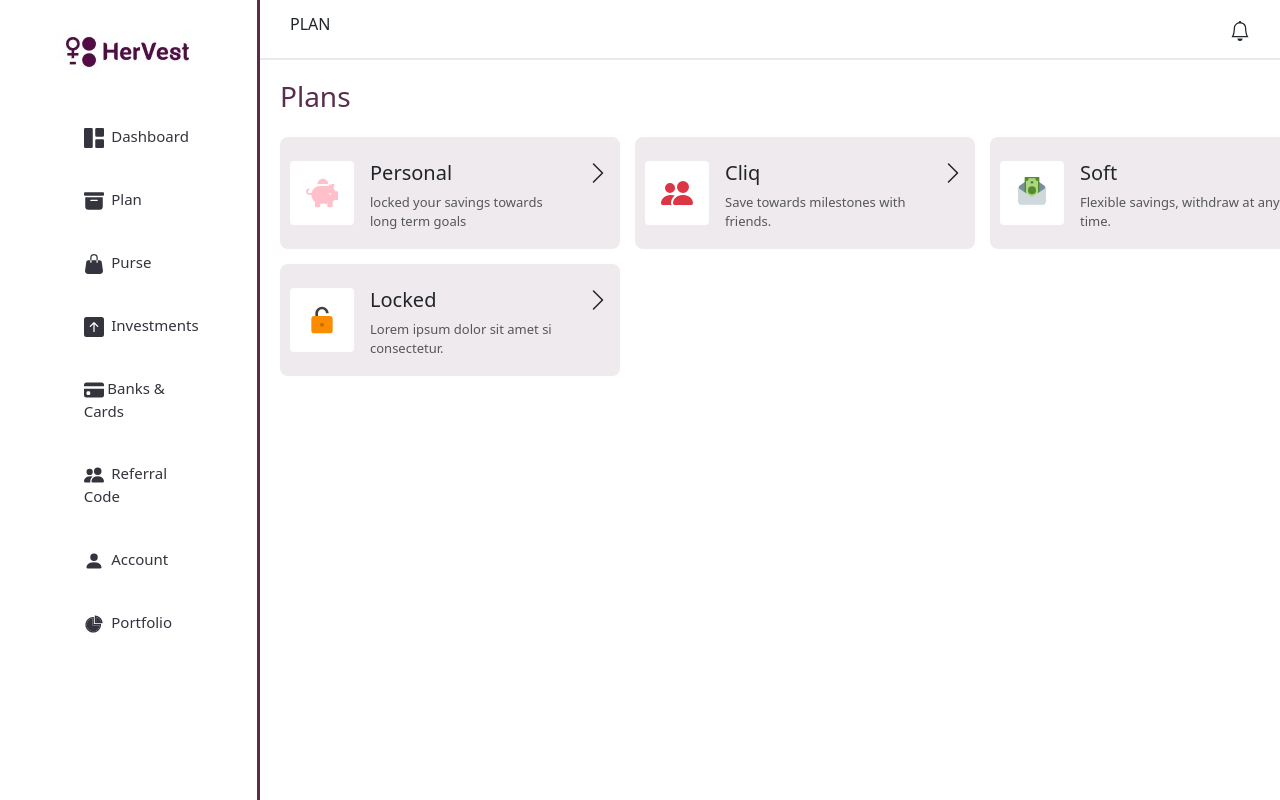
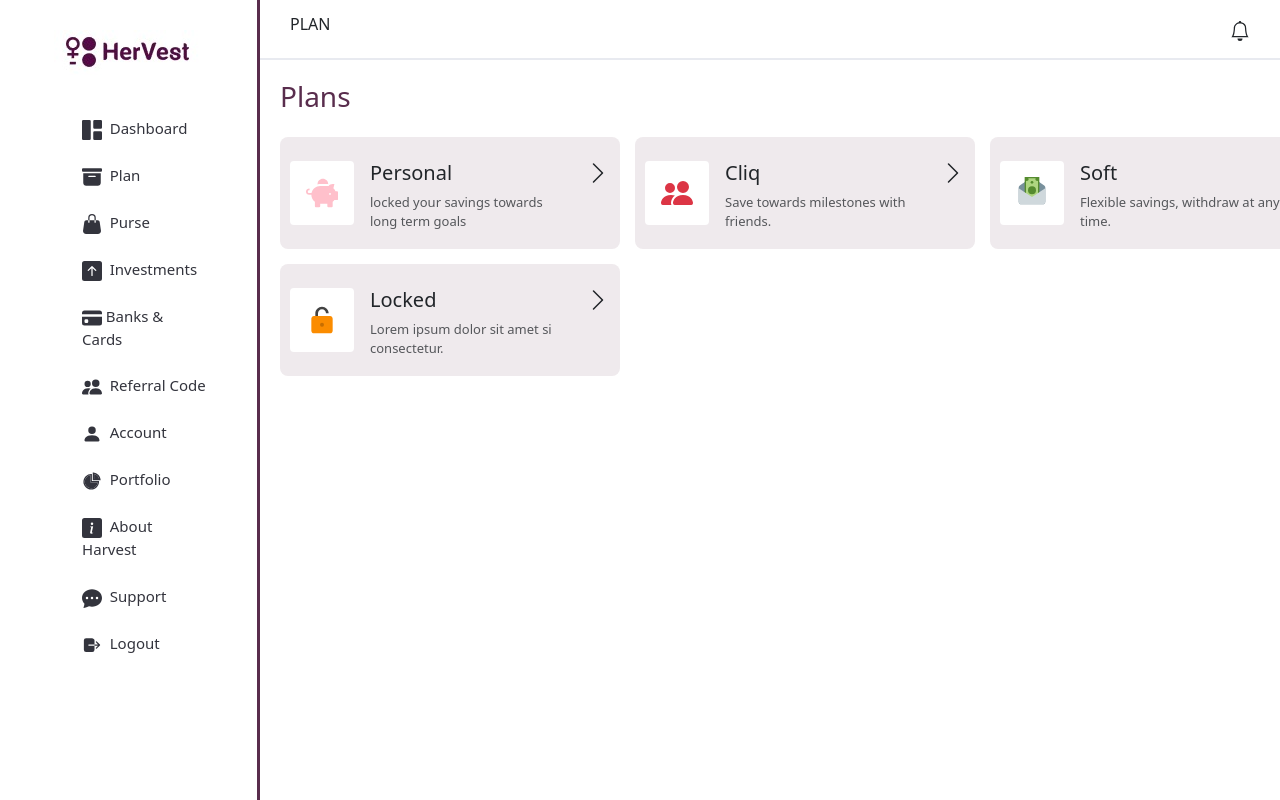
Before and after one commit to segzy2baba/LibertyDash, a React (Vite) app in the folder AdminDash/: page / in a window 1280 px wide. Built offline with nearby package versions, Linux system fonts and the light colour scheme; a web font is replaced by a local one.

Commit message:
update side bar

```diff
--- a/AdminDash/src/App.css
+++ b/AdminDash/src/App.css
@@ -110,7 +110,7 @@
   /* display: flex; */
   /* justify-content:  */
 
-  padding: 20px 15px ;
+  padding: 12px 15px ;
   font-size: 15px;
 }
 
--- a/AdminDash/src/components/Sidebar.jsx
+++ b/AdminDash/src/components/Sidebar.jsx
@@ -8,13 +8,16 @@
   BsArrowUpSquareFill,
   BsFillCreditCardFill,
   BsFillPersonFill,
-  // BsFillGrid3X3GapFill,
+  BsInfoSquareFill,
   BsPeopleFill,
+  BsFillChatDotsFill,
   // BsListCheck,
   // BsMenuButtonWideFill,
   // BsFillGearFill,
   BsHandbagFill
 } from "react-icons/bs";
+// import {BiSolidLogOut } from "react-icons/bs";
+import { IoLogOut } from "react-icons/io5";
 
 import { AiTwotonePieChart } from "react-icons/ai";
 
@@ -89,6 +92,33 @@
             </li>
           </Link>
         </div>
+
+        <div className="con-sidebar-list-item">
+          <Link to="/account">
+            <li className="sidebar-list-item">
+              <BsInfoSquareFill className="icon" /> About Harvest
+            </li>
+          </Link>
+        </div>
+
+        <div className="con-sidebar-list-item">
+          <Link to="/account">
+            <li className="sidebar-list-item">
+              <BsFillChatDotsFill className="icon" /> Support
+            </li>
+          </Link>
+        </div>
+
+
+        <div className="con-sidebar-list-item">
+          <Link to="/account">
+            <li className="sidebar-list-item">
+              <IoLogOut className="icon" /> Logout
+            </li>
+          </Link>
+        </div>
+
+
       </ul>
     </aside>
   );
```
